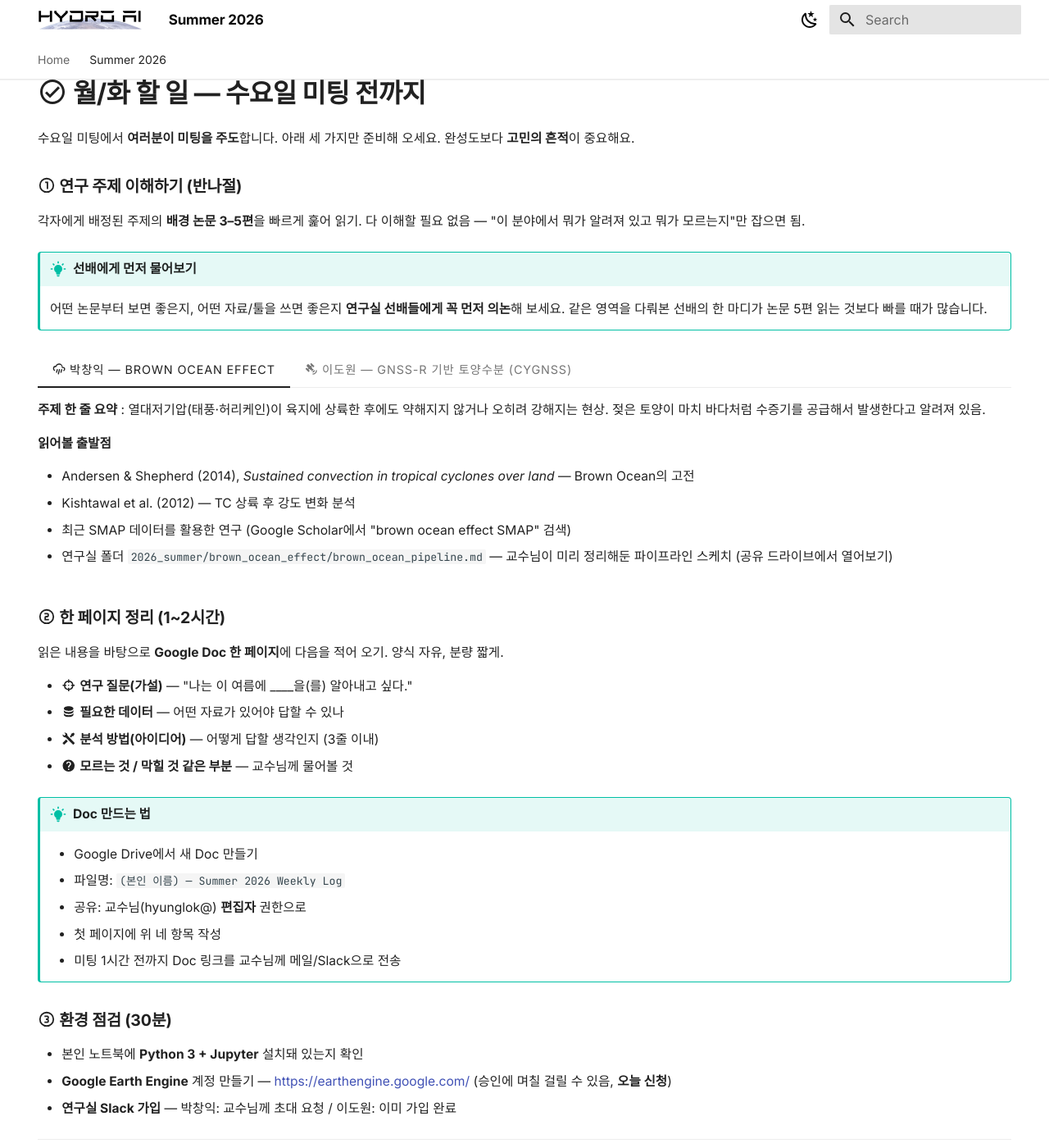
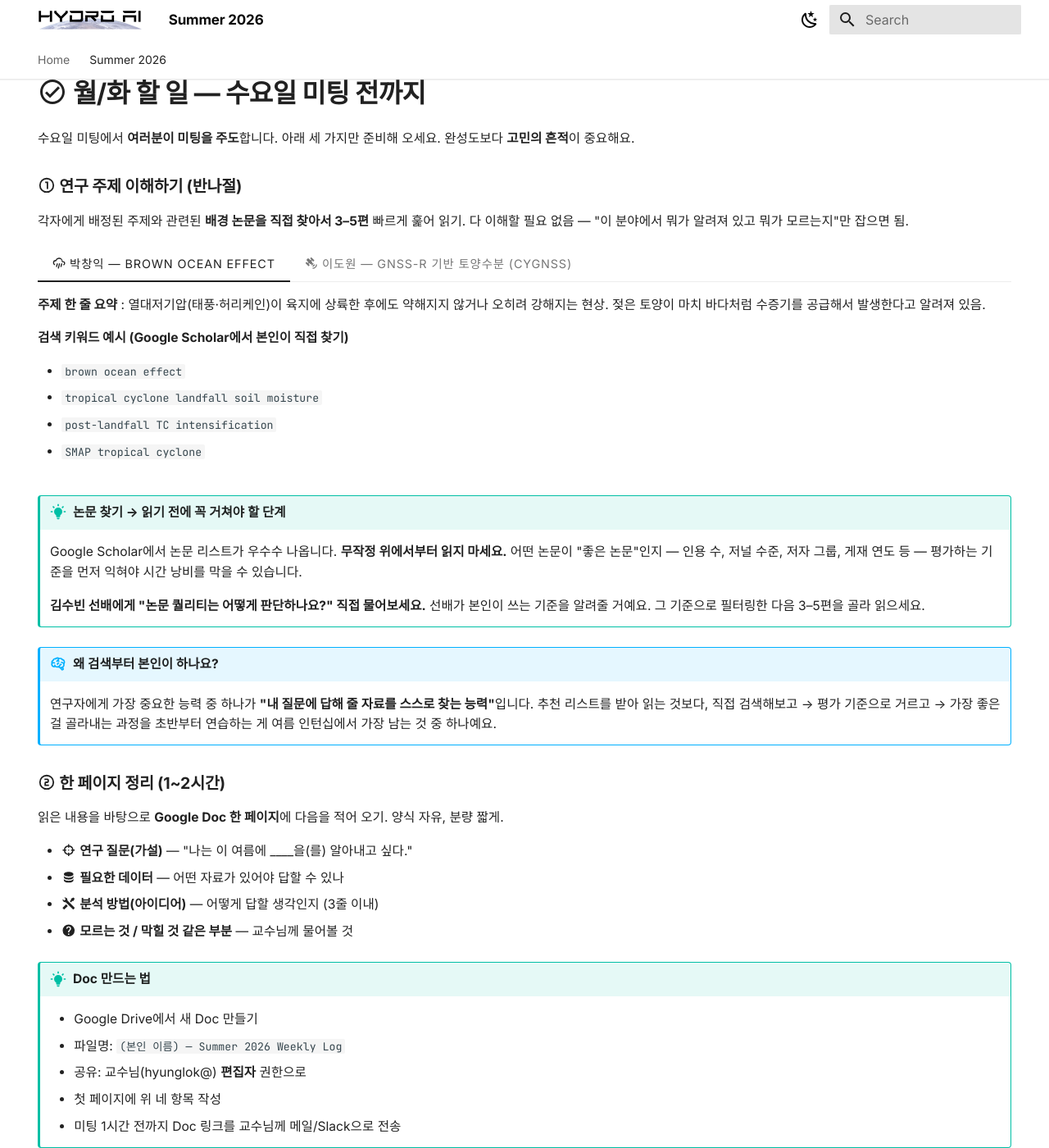
Before and after one commit to Hyunglok-Kim/hydroai-interns, an MkDocs documentation site: the page built from docs/2026-summer/index.md, in a window 1280 px wide and 1400 px high, scrolled down 1270 px. Shown: the whole window at 82% size. Built offline with MkDocs 1.6.1 and Material for MkDocs 9.7.7, drawn with Linux system fonts in a browser that asks for light colours.

Commit message:
Guide students to find papers themselves; ask senior 김수빈 about paper quality
- Remove curated paper lists and Changik's pipeline.md reference
- Replace with Google Scholar search keywords (self-driven discovery)
- Add tip box directing students to ask 김수빈 about how to evaluate
  paper quality before reading
- Add 'why search yourself' explanation to set expectations

```diff
--- a/docs/2026-summer/index.md
+++ b/docs/2026-summer/index.md
@@ -45,13 +45,8 @@ Below is what to prepare <strong>before our first meeting on Wednesday afternoon
 
 ### :material-numeric-1-circle-outline: 연구 주제 이해하기 (반나절)
 
-각자에게 배정된 주제의 **배경 논문 3–5편**을 빠르게 훑어 읽기.
+각자에게 배정된 주제와 관련된 **배경 논문을 직접 찾아서 3–5편** 빠르게 훑어 읽기.
 다 이해할 필요 없음 — "이 분야에서 뭐가 알려져 있고 뭐가 모르는지"만 잡으면 됨.
-
-!!! tip "선배에게 먼저 물어보기"
-    어떤 논문부터 보면 좋은지, 어떤 자료/툴을 쓰면 좋은지
-    **연구실 선배들에게 꼭 먼저 의논**해 보세요. 같은 영역을 다뤄본 선배의
-    한 마디가 논문 5편 읽는 것보다 빠를 때가 많습니다.
 
 === ":material-weather-pouring: 박창익 — Brown Ocean Effect"
 
@@ -60,12 +55,12 @@ Below is what to prepare <strong>before our first meeting on Wednesday afternoon
       오히려 강해지는 현상. 젖은 토양이 마치 바다처럼 수증기를 공급해서
       발생한다고 알려져 있음.
 
-    **읽어볼 출발점**
+    **검색 키워드 예시 (Google Scholar에서 본인이 직접 찾기)**
 
-    - Andersen & Shepherd (2014), *Sustained convection in tropical cyclones over land* — Brown Ocean의 고전
-    - Kishtawal et al. (2012) — TC 상륙 후 강도 변화 분석
-    - 최근 SMAP 데이터를 활용한 연구 (Google Scholar에서 "brown ocean effect SMAP" 검색)
-    - 연구실 폴더 `2026_summer/brown_ocean_effect/brown_ocean_pipeline.md` — 교수님이 미리 정리해둔 파이프라인 스케치 (공유 드라이브에서 열어보기)
+    - `brown ocean effect`
+    - `tropical cyclone landfall soil moisture`
+    - `post-landfall TC intensification`
+    - `SMAP tropical cyclone`
 
 === ":material-satellite-variant: 이도원 — GNSS-R 기반 토양수분 (CYGNSS)"
 
@@ -74,14 +69,28 @@ Below is what to prepare <strong>before our first meeting on Wednesday afternoon
       **GNSS-R 기반 위성(CYGNSS)**이 대체할 수 있을까?
       성능·공간해상도·시간해상도·관측 가능 지역 측면에서 비교.
 
-    **읽어볼 출발점**
+    **검색 키워드 예시 (Google Scholar에서 본인이 직접 찾기)**
 
-    - Chew & Small (2018, 2020) — CYGNSS 토양수분 산출 알고리즘 (대표 논문)
-    - Kim & Lakshmi (2018) — CYGNSS와 SMAP 비교
-    - Eroglu et al. (2019) — Machine learning 기반 CYGNSS 토양수분
-    - NASA CYGNSS 미션 페이지 — <https://www.nasa.gov/cygnss/>
-    - SMAP, ASCAT, AMSR2 토양수분 산출 원리 정리 자료 (Petropoulos et al. 리뷰)
-    - Google Scholar 검색어: `"CYGNSS soil moisture"`, `"GNSS-R soil moisture SMAP"`
+    - `CYGNSS soil moisture`
+    - `GNSS-R soil moisture retrieval`
+    - `CYGNSS SMAP comparison`
+    - `passive microwave soil moisture intercomparison`
+
+!!! tip "논문 찾기 → 읽기 전에 꼭 거쳐야 할 단계"
+    Google Scholar에서 논문 리스트가 우수수 나옵니다. **무작정 위에서부터
+    읽지 마세요.** 어떤 논문이 "좋은 논문"인지 — 인용 수, 저널 수준, 저자
+    그룹, 게재 연도 등 — 평가하는 기준을 먼저 익혀야 시간 낭비를 막을 수
+    있습니다.
+
+    **김수빈 선배에게 "논문 퀄리티는 어떻게 판단하나요?" 직접 물어보세요.**
+    선배가 본인이 쓰는 기준을 알려줄 거예요. 그 기준으로 필터링한 다음
+    3–5편을 골라 읽으세요.
+
+!!! abstract "왜 검색부터 본인이 하나요?"
+    연구자에게 가장 중요한 능력 중 하나가 **"내 질문에 답해 줄 자료를
+    스스로 찾는 능력"**입니다. 추천 리스트를 받아 읽는 것보다, 직접
+    검색해보고 → 평가 기준으로 거르고 → 가장 좋은 걸 골라내는 과정을
+    초반부터 연습하는 게 여름 인턴십에서 가장 남는 것 중 하나예요.
 
 ### :material-numeric-2-circle-outline: 한 페이지 정리 (1~2시간)
 
```
